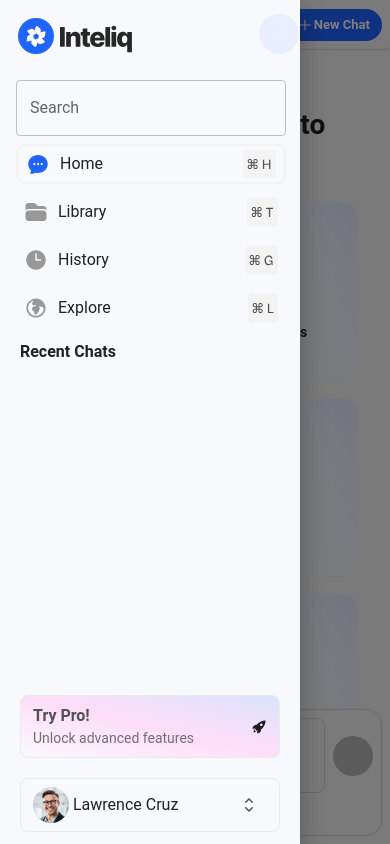
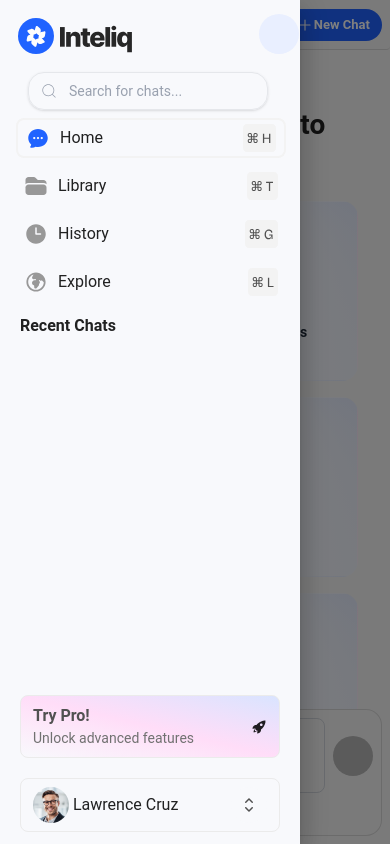
Before and after one commit to Me-V/AI-Chat-Application, a Next.js app: page / in a window 390 px wide. Both pictures are taken after a click on the icon 23 px from the left and 20 px from the top of the page. Built offline with nearby package versions, Linux system fonts and the light colour scheme; some icons are missing.

Commit message:
Search Functionality

```diff
--- a/components/Sidebar.tsx
+++ b/components/Sidebar.tsx
@@ -10,7 +10,6 @@
   Tooltip,
   useMediaQuery,
   useTheme,
-  TextField,
 } from "@mui/material";
 import KeyboardArrowLeftIcon from "@mui/icons-material/KeyboardArrowLeft";
 import { useChat } from "@/contexts/ChatContext";
@@ -31,15 +30,15 @@
 import { FaArrowRightLong } from "react-icons/fa6";
 import { IoIosRocket } from "react-icons/io";
 import Image from "next/image";
+import { CiSearch } from "react-icons/ci";
 
 const Sidebar: React.FC = () => {
-  const { chats, currentChat, createNewChat, selectChat } = useChat();
+  const { chats, currentChat, selectChat } = useChat();
   const [open, setOpen] = React.useState(false);
   const theme = useTheme();
   const isMobile = useMediaQuery(theme.breakpoints.down("md"));
   const [showAll, setShowAll] = useState(false);
-
-  const visibleChats = showAll ? chats : chats.slice(0, 3);
+  const [searchQuery, setSearchQuery] = useState("");
 
   const toggleDrawer = (newOpen: boolean) => () => {
     setOpen(newOpen);
@@ -47,6 +46,20 @@
 
   const drawerWidth = 300;
   const miniDrawerWidth = 64;
+
+  const filteredChats =
+    searchQuery.trim() === ""
+      ? chats
+      : chats.filter((chat) =>
+          chat.title.toLowerCase().includes(searchQuery.toLowerCase())
+        );
+
+  const visibleChats =
+    searchQuery.trim() === ""
+      ? showAll
+        ? chats
+        : chats.slice(0, 3)
+      : filteredChats;
 
   const DrawerList = (
     <Box
@@ -85,14 +98,22 @@
         </IconButton>
       </Box>
 
-      <Box
-        component="form"
-        sx={{ "& > :not(style)": { m: 1, width: "30ch", marginLeft: 2 } }}
-        noValidate
-        autoComplete="off"
-      >
-        <TextField id="outlined-basic" label="Search" />
-      </Box>
+      <div className="relative w-[80%] max-w-sm ml-7 mb-2 ">
+        <span className="absolute left-3 top-1/2 -translate-y-1/2 text-gray-400">
+          <CiSearch size={18} />
+        </span>
+        <input
+          type="text"
+          placeholder="Search for chats..."
+          value={searchQuery}
+          onChange={(e) => {
+            setSearchQuery(e.target.value);
+            setShowAll(false);
+          }}
+          className="w-full pl-10 pr-4 py-2 rounded-2xl border border-gray-200 focus:outline-none focus:ring-2 focus:ring-blue-400 shadow-sm text-sm placeholder-gray-400"
+        />
+      </div>
+
       <Box
         component="form"
         sx={{
@@ -116,13 +137,7 @@
             justifyContent: "space-between",
           }}
         >
-          <Box
-            sx={{
-              display: "flex",
-              alignItems: "center",
-              justifyContent: "center",
-            }}
-          >
+          <Box sx={{ display: "flex", alignItems: "center" }}>
             <ChatingIcon />
             <span style={{ marginLeft: "10px" }}>Home</span>
           </Box>
@@ -145,20 +160,8 @@
         noValidate
         autoComplete="off"
       >
-        <Box
-          sx={{
-            display: "flex",
-            alignItems: "center",
-            justifyContent: "space-between",
-          }}
-        >
-          <Box
-            sx={{
-              display: "flex",
-              alignItems: "center",
-              justifyContent: "center",
-            }}
-          >
+        <Box sx={{ display: "flex", alignItems: "center", justifyContent: "space-between" }}>
+          <Box sx={{ display: "flex", alignItems: "center" }}>
             <FileIcon />
             <span style={{ marginLeft: "10px" }}>Library</span>
           </Box>
@@ -180,20 +183,8 @@
         noValidate
         autoComplete="off"
       >
-        <Box
-          sx={{
-            display: "flex",
-            alignItems: "center",
-            justifyContent: "space-between",
-          }}
-        >
-          <Box
-            sx={{
-              display: "flex",
-              alignItems: "center",
-              justifyContent: "center",
-            }}
-          >
+        <Box sx={{ display: "flex", alignItems: "center", justifyContent: "space-between" }}>
+          <Box sx={{ display: "flex", alignItems: "center" }}>
             <ClockIcon />
             <span style={{ marginLeft: "10px" }}>History</span>
           </Box>
@@ -216,20 +207,8 @@
         noValidate
         autoComplete="off"
       >
-        <Box
-          sx={{
-            display: "flex",
-            alignItems: "center",
-            justifyContent: "space-between",
-          }}
-        >
-          <Box
-            sx={{
-              display: "flex",
-              alignItems: "center",
-              justifyContent: "center",
-            }}
-          >
+        <Box sx={{ display: "flex", alignItems: "center", justifyContent: "space-between" }}>
+          <Box sx={{ display: "flex", alignItems: "center" }}>
             <GlobeIcon />
             <span className="text-[16px]" style={{ marginLeft: "10px" }}>
               Explore
@@ -247,9 +226,7 @@
             key={chat.id}
             onClick={() => {
               selectChat(chat.id);
-              if (isMobile) {
-                setOpen(false);
-              }
+              if (isMobile) setOpen(false);
             }}
             className={`flex items-center gap-3 mb-1 mx-5 px-4 py-2 cursor-pointer rounded-lg ${
               currentChat?.id === chat.id ? "border border-[#EBEBEB]" : ""
@@ -263,7 +240,7 @@
           </div>
         ))}
 
-        {chats.length > 3 && (
+        {searchQuery.trim() === "" && chats.length > 3 && (
           <div className="mx-5 mt-2 flex ">
             <button
               onClick={() => setShowAll((prev) => !prev)}
@@ -285,6 +262,7 @@
         </div>
         <IoIosRocket />
       </div>
+
       <div className="flex justify-between items-center border border-[#EBEBEB] my-3 mx-5 py-2 px-3 rounded-lg">
         <div className="flex justify-start items-center">
           <Image
@@ -354,9 +332,7 @@
       {!open && !isMobile && MiniDrawer}
 
       {isMobile && (
-        <>
-          <CompanyLogo className="ml-2" onClick={toggleDrawer(true)} />
-        </>
+        <CompanyLogo className="ml-2" onClick={toggleDrawer(true)} />
       )}
 
       <Drawer
```
